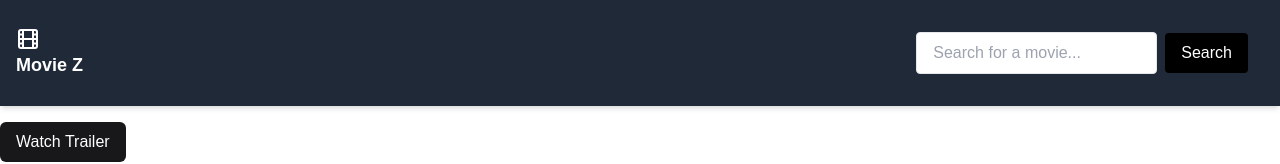
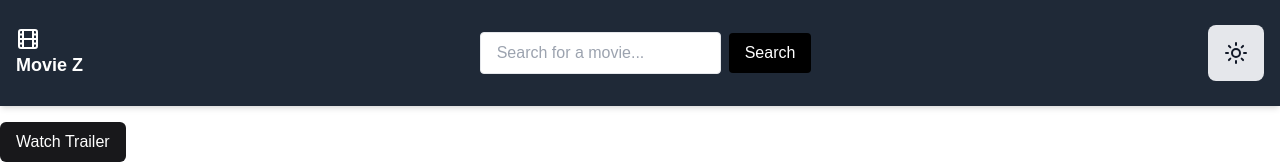
Before and after one commit to amaraa-11/movie-app, a Next.js app: page / in a window 1280 px wide. Shown: the top 164 px of the page. Built offline with nearby package versions, Linux system fonts and the light colour scheme; no server answers.

Commit message:
movie-app day 4

```diff
--- a/src/app/Navbar.tsx
+++ b/src/app/Navbar.tsx
@@ -1,9 +1,21 @@
 "use client";
-
+import { useState, useEffect } from "react";
 import React from "react";
 import SearchBar from "./SearchBar";
 import { Film } from "lucide-react";
+import { Sun } from "lucide-react";
+import { Moon } from "lucide-react";
 const Navbar = ({ onSearch }: { onSearch: (query: string) => void }) => {
+  const [theme, setTheme] = useState(`light`);
+
+  useEffect(() => {
+    document.documentElement.classList.toggle(`dark`, theme === `dark`);
+  }, [theme]);
+
+  const toggleTheme = () => {
+    setTheme(theme === `light` ? `dark` : `light`);
+  };
+
   return (
     <nav className="bg-gray-800 shadow-md p-4">
       <div className="max-w-7xl mx-auto flex items-center justify-between">
@@ -11,6 +23,12 @@ const Navbar = ({ onSearch }: { onSearch: (query: string) => void }) => {
           <Film /> Movie Z
         </h1>
         <SearchBar onSearch={onSearch} />
+        <button
+          onClick={toggleTheme}
+          className="p-4 text-gray-900 bg-gray-200 rounded-lg dark:bg-gray-700 dark:text-gray-100 hover:bg-gray-400 dark:hover:bg-gray-400"
+        >
+          {theme === `light` ? <Sun /> : <Moon />}
+        </button>
       </div>
     </nav>
   );
```
